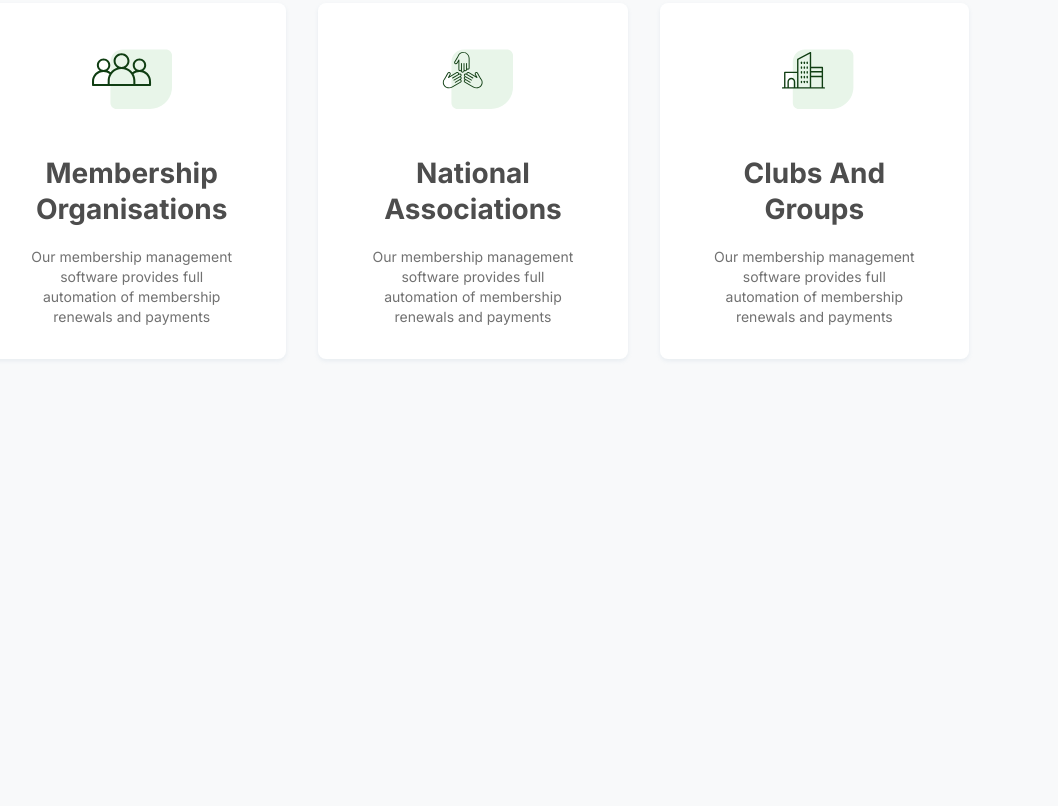
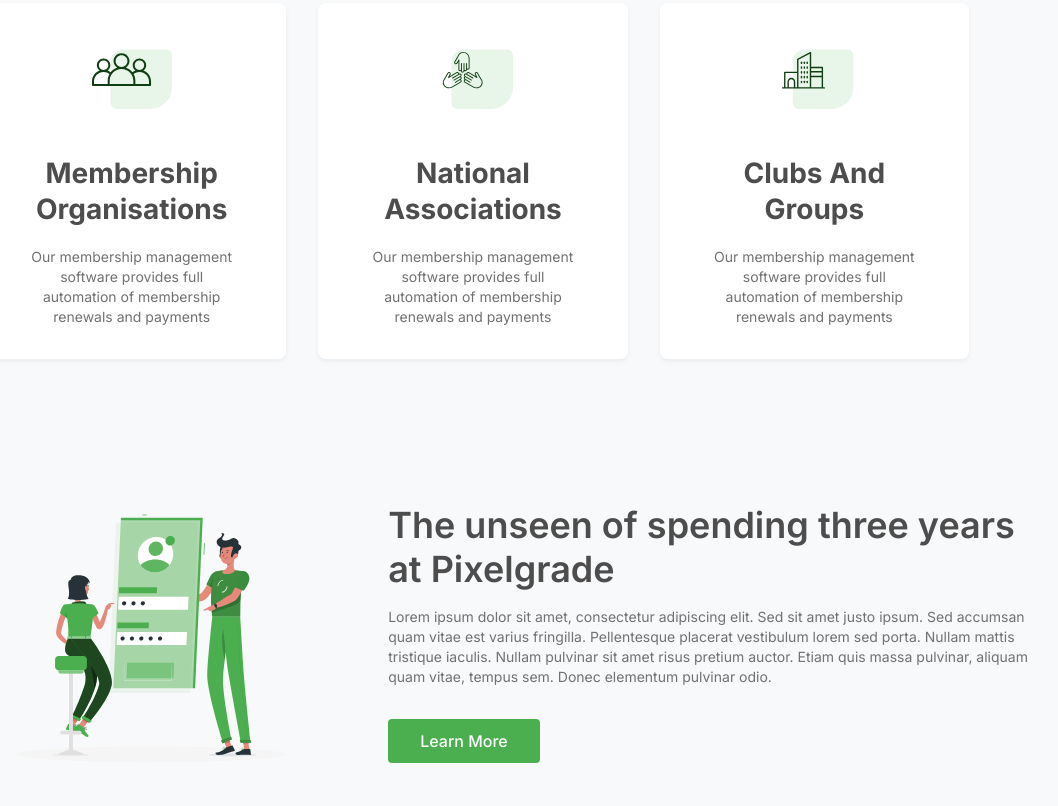
Before and after one commit to JKirito/Nexcent-UI-Practice, a website built with Vite: page index.html in a window 1280 px wide. Shown: the part 1180-1986 px from the top of the page, without its empty margins (167-1225 px from the left). Before the commit the page ends 1579 px from the top, so only its background shows below. Built offline with nearby package versions, Linux system fonts and the light colour scheme.

Commit message:
Information Section Added

```diff
--- a/index.html
+++ b/index.html
@@ -103,9 +103,22 @@
           </div>
         </div>
       </section>
-      <section>
-        <div></div>
-        <div></div>
+      <section class="spending_info_section">
+        <div>
+          <img src="mobile.svg" alt="Spending" srcset="" />
+        </div>
+        <div>
+          <h2>The unseen of spending three years at Pixelgrade</h2>
+          <p>
+            Lorem ipsum dolor sit amet, consectetur adipiscing elit. Sed sit
+            amet justo ipsum. Sed accumsan quam vitae est varius fringilla.
+            Pellentesque placerat vestibulum lorem sed porta. Nullam mattis
+            tristique iaculis. Nullam pulvinar sit amet risus pretium auctor.
+            Etiam quis massa pulvinar, aliquam quam vitae, tempus sem. Donec
+            elementum pulvinar odio.
+          </p>
+          <button>Learn More</button>
+        </div>
       </section>
     </div>
   </body>
--- a/src/main.scss
+++ b/src/main.scss
@@ -533,3 +533,138 @@ body {
     }
   }
 }
+
+.spending_info_section {
+  padding: 4rem 9rem;
+  max-width: 120rem;
+  margin: auto;
+  @include mixins.flex(row, space-between, center);
+  gap: 4rem;
+
+  @include mixins.respond-to("xlarge") {
+    padding: 3.5rem 6rem;
+  }
+
+  @include mixins.respond-to("large") {
+    padding: 3rem 4rem;
+  }
+
+  @include mixins.respond-to("medium") {
+    padding: 2.5rem 2rem;
+    flex-direction: column;
+    gap: 3rem;
+
+    div {
+      &:first-child,
+      &:last-child {
+        flex: 0 0 100%;
+        padding: 0 1rem;
+      }
+    }
+  }
+
+  @include mixins.respond-to("small") {
+    padding: 2rem 1.5rem;
+    gap: 2rem;
+  }
+
+  div {
+    &:first-child {
+      flex: 0 0 35%;
+      display: flex;
+      justify-content: flex-start;
+      align-items: center;
+
+      img {
+        max-width: 100%;
+        height: auto;
+        object-fit: contain;
+      }
+    }
+
+    &:last-child {
+      flex: 0 0 65%;
+      display: flex;
+      flex-direction: column;
+      justify-content: center;
+      align-items: flex-start;
+      max-width: 65%;
+      overflow-wrap: break-word;
+      word-wrap: break-word;
+      word-break: break-word;
+
+      h2 {
+        font-family: vars.$font-family;
+        color: #4d4d4d;
+        font-size: 2.25rem;
+        font-style: normal;
+        font-weight: 600;
+        line-height: 2.75rem;
+        width: 100%;
+        max-width: 100%;
+
+        @include mixins.respond-to("large") {
+          font-size: 2rem;
+          line-height: 2.5rem;
+        }
+
+        @include mixins.respond-to("medium") {
+          font-size: 1.75rem;
+          line-height: 2.25rem;
+          text-align: center;
+          align-self: center;
+        }
+
+        @include mixins.respond-to("small") {
+          font-size: 1.5rem;
+          line-height: 2rem;
+        }
+      }
+
+      p {
+        font-family: vars.$font-family;
+        font-size: 0.875rem;
+        font-style: normal;
+        font-weight: 400;
+        line-height: 1.25rem;
+        color: vars.$neutral-gray;
+        margin-top: 1rem;
+        margin-bottom: 2rem;
+        width: 100%;
+        max-width: 100%;
+
+        @include mixins.respond-to("medium") {
+          text-align: center;
+          padding: 0 1rem;
+        }
+
+        @include mixins.respond-to("small") {
+          font-size: 0.875rem;
+          line-height: 1.25rem;
+          padding: 0 0.5rem;
+        }
+      }
+
+      button {
+        padding: 0.75rem 2rem;
+        background-color: vars.$primary-color;
+        color: vars.$default-white;
+        border: none;
+        border-radius: 0.25rem;
+        font-family: vars.$font-family;
+        font-size: 1rem;
+        font-weight: 500;
+        cursor: pointer;
+        transition: background-color 0.3s ease;
+
+        &:hover {
+          background-color: darken(vars.$primary-color, 5%);
+        }
+
+        @include mixins.respond-to("medium") {
+          align-self: center;
+        }
+      }
+    }
+  }
+}
```
Also changed, not shown: public/mobile.svg (added).
